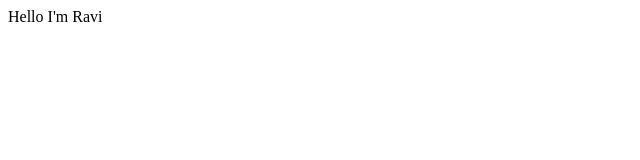
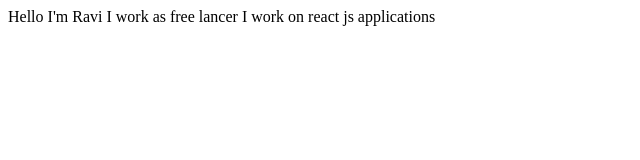
Before and after one commit to SrinivasaRaviIdury/tesing-git-hub, a plain HTML site: page index.html in a window 1280 px wide. Shown: the whole page, without its empty margins (0-640 px from the left). Drawn offline with Linux system fonts and the light colour scheme.

Commit message:
update : details of project

```diff
--- a/index.html
+++ b/index.html
@@ -8,5 +8,8 @@
 </head>
 <body>
    Hello I'm Ravi
+   I work as free lancer
+
+   I work on react js applications
 </body>
 </html>
```
